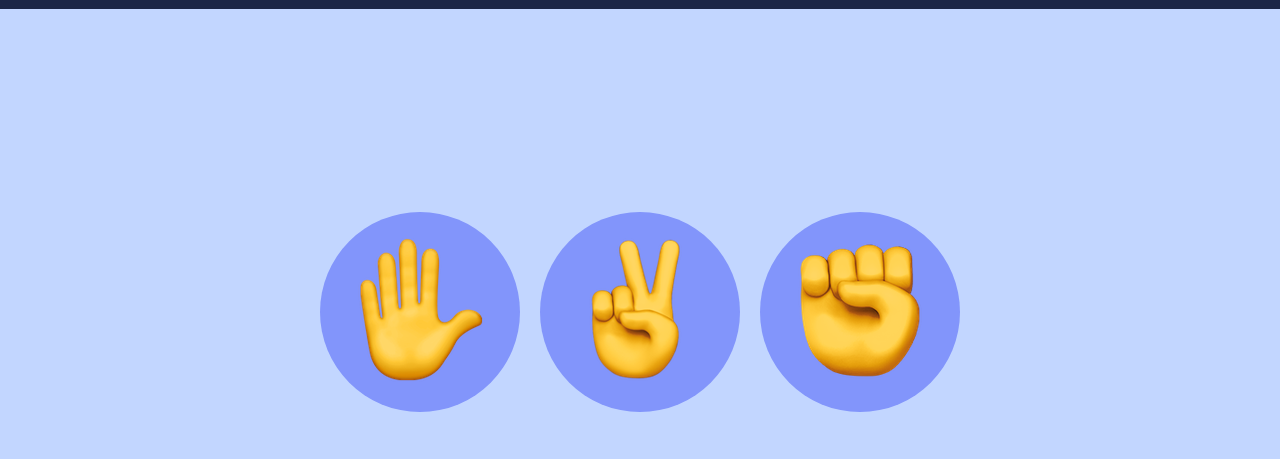
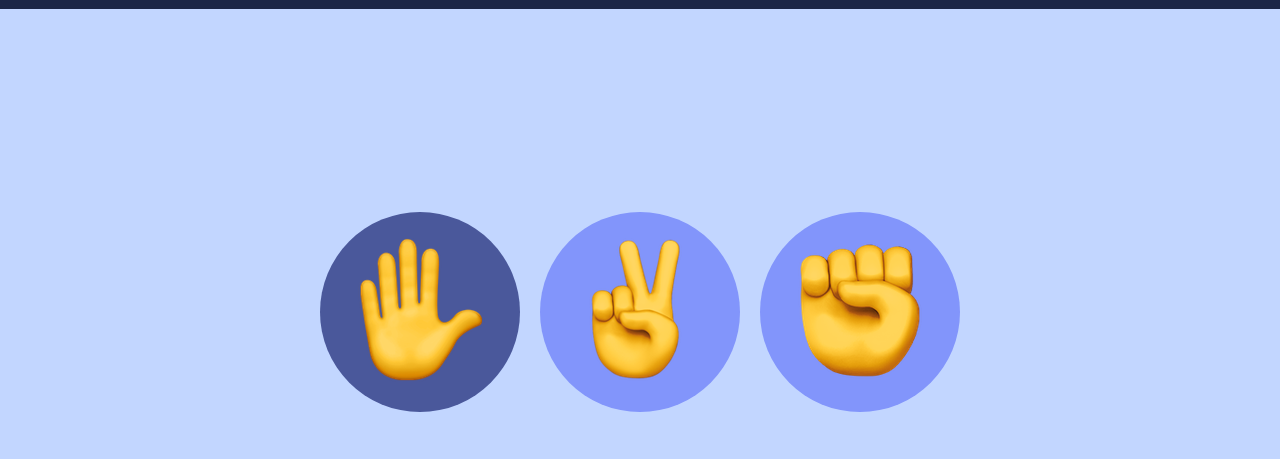
Before and after one commit to cristalNova/paperScissorRockAlert, a plain HTML site: page index.html in a window 1280 px wide. In both pictures the pointer is over the button 420 px from the left and 399 px from the top of the page. Shown: the part 88-547 px from the top of the page. Drawn offline with Linux system fonts and the light colour scheme; a web font is replaced by a local one.

Commit message:
button hover changed

```diff
--- a/style.css
+++ b/style.css
@@ -32,6 +32,7 @@ body{
 
 .buttons button:hover{
         cursor: pointer;
+        background-color: var(--dark-purple);
 }
 
 * {
```
